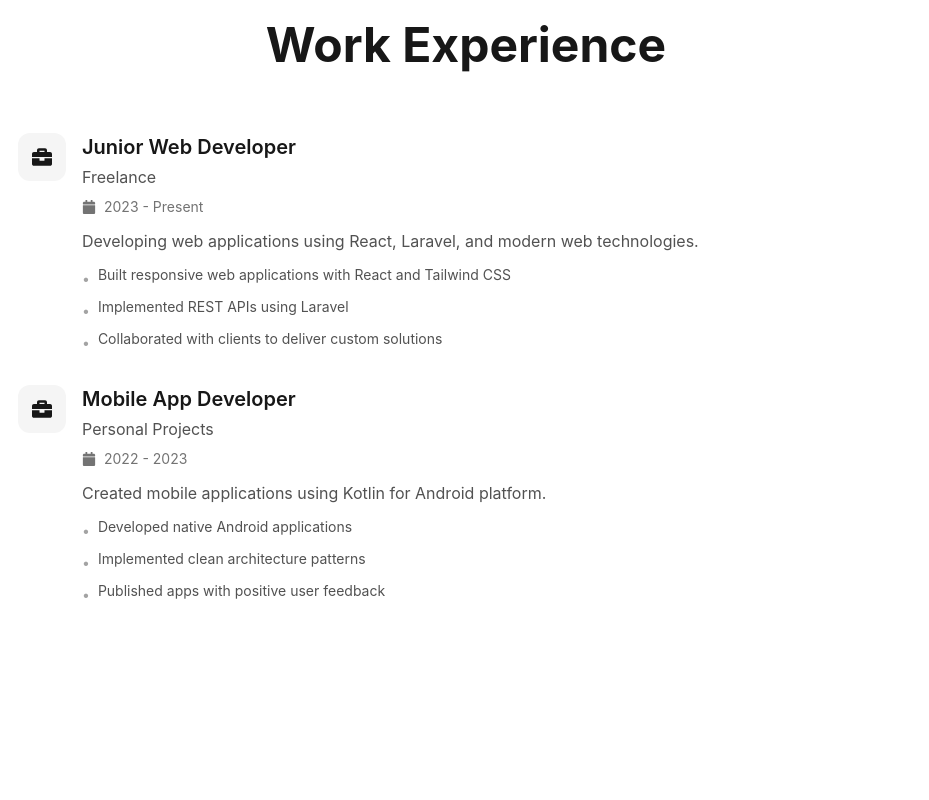
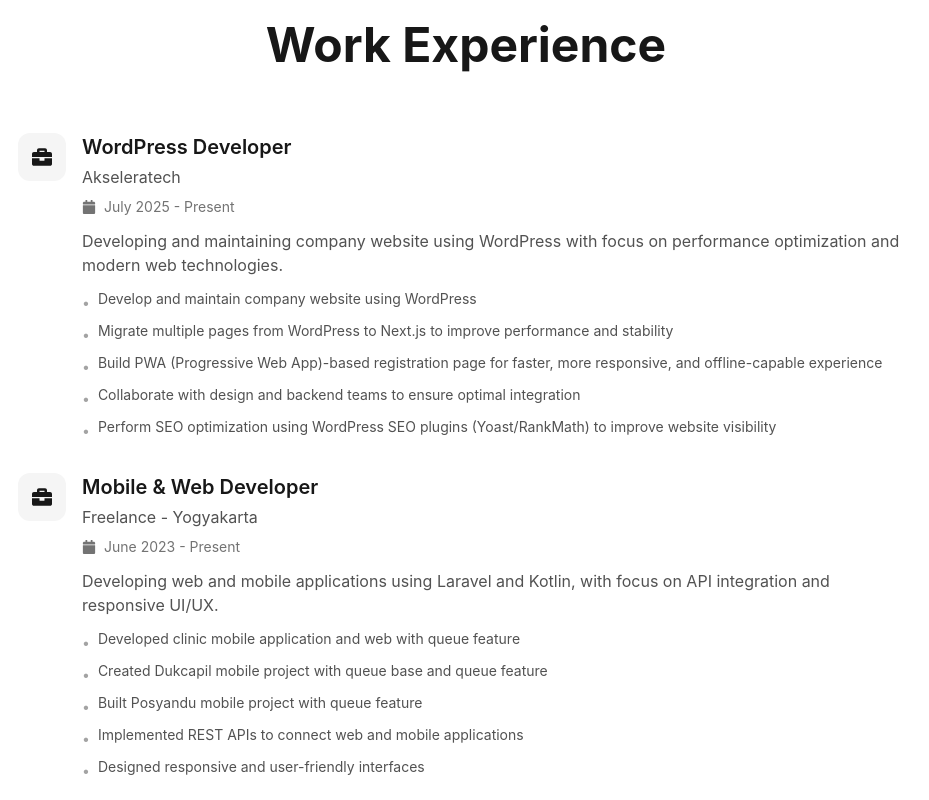
Before and after one commit to zaedarghazalba/Myweb, a React (Create React App) app: page / in a window 1280 px wide. Shown: the part 1960-2760 px from the top of the page, without its empty margins (174-1103 px from the left). Built offline with nearby package versions, Linux system fonts and the light colour scheme; no server answers.

Commit message:
Perubahan di laman about: memperbarui innformasi pekerjaan

```diff
--- a/src/Pages/About.jsx
+++ b/src/Pages/About.jsx
@@ -40,25 +40,29 @@ export default function About() {
 
   const experiences = [
     {
-      title: 'Junior Web Developer',
-      company: 'Freelance',
-      period: '2023 - Present',
-      description: 'Developing web applications using React, Laravel, and modern web technologies.',
+      title: 'WordPress Developer',
+      company: 'Akseleratech',
+      period: 'July 2025 - Present',
+      description: 'Developing and maintaining company website using WordPress with focus on performance optimization and modern web technologies.',
       achievements: [
-        'Built responsive web applications with React and Tailwind CSS',
-        'Implemented REST APIs using Laravel',
-        'Collaborated with clients to deliver custom solutions'
+        'Develop and maintain company website using WordPress',
+        'Migrate multiple pages from WordPress to Next.js to improve performance and stability',
+        'Build PWA (Progressive Web App)-based registration page for faster, more responsive, and offline-capable experience',
+        'Collaborate with design and backend teams to ensure optimal integration',
+        'Perform SEO optimization using WordPress SEO plugins (Yoast/RankMath) to improve website visibility'
       ]
     },
     {
-      title: 'Mobile App Developer',
-      company: 'Personal Projects',
-      period: '2022 - 2023',
-      description: 'Created mobile applications using Kotlin for Android platform.',
+      title: 'Mobile & Web Developer',
+      company: 'Freelance - Yogyakarta',
+      period: 'June 2023 - Present',
+      description: 'Developing web and mobile applications using Laravel and Kotlin, with focus on API integration and responsive UI/UX.',
       achievements: [
-        'Developed native Android applications',
-        'Implemented clean architecture patterns',
-        'Published apps with positive user feedback'
+        'Developed clinic mobile application and web with queue feature',
+        'Created Dukcapil mobile project with queue base and queue feature',
+        'Built Posyandu mobile project with queue feature',
+        'Implemented REST APIs to connect web and mobile applications',
+        'Designed responsive and user-friendly interfaces'
       ]
     }
   ];
```
Also changed, not shown: .claude/settings.local.json.
